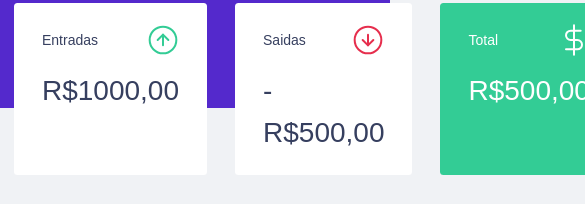
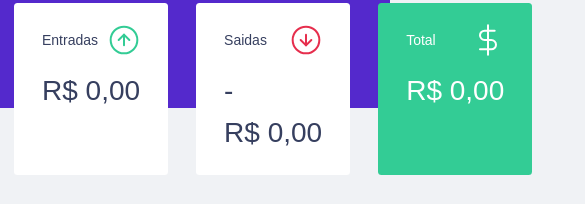
Before and after one commit to GuilhermeGonzalez/dt-money, a React (Create React App) app: page / in a window 390 px wide. Shown: the part 130-334 px from the top of the page, 585 px wide, since content can reach past the window. Built offline with nearby package versions, Linux system fonts and the light colour scheme; no server answers; what miragejs would draw is missing.

Commit message:
feat: responsive summary and created useTransaction hook

```diff
--- a/src/App.tsx
+++ b/src/App.tsx
@@ -5,7 +5,7 @@
 import { NewTransacitonModal } from './components/NewTransactionModal';
 
 import { GlobalStyle } from "./styles/global";
-import {TransactionsProvider } from './TransactionsContext';
+import {TransactionsProvider } from './hooks/useTransactions';
 
 
 Modal.setAppElement('#root');
--- a/src/components/NewTransactionModal/index.tsx
+++ b/src/components/NewTransactionModal/index.tsx
@@ -1,7 +1,5 @@
-import { FormEvent, useState, useContext } from 'react';
+import { FormEvent, useState} from 'react';
 import Modal from 'react-modal';
-import { TransactionsContext } from '../../TransactionsContext';
-import { api } from '../../services/api';
 
 import incomeImg from '../../assets/income.svg';
 import outcomeImg from '../../assets/outcome.svg';
@@ -9,6 +7,7 @@
 
 
 import { Container, TransactionTypeContainer, RadioBox } from './styles';
+import { useTransactions } from '../../hooks/useTransactions';
 
 
 interface NewTransacitonModalProps{
@@ -17,7 +16,7 @@
 }
 
 export function NewTransacitonModal ({isOpen, onRequestClose} : NewTransacitonModalProps){
-  const {createTransaction} = useContext(TransactionsContext);
+  const {createTransaction} = useTransactions();
 
   const [title, setTitle] = useState('');
   const [amount, setAmount] = useState(0);
--- a/src/components/Summary/index.tsx
+++ b/src/components/Summary/index.tsx
@@ -1,13 +1,28 @@
-import React, { useContext } from 'react';
 import incomeImg from '../../assets/income.svg'
 import outcomeImg from '../../assets/outcome.svg'
 import totalImg from '../../assets/total.svg'
-import { TransactionsContext } from '../../TransactionsContext';
+import { useTransactions } from '../../hooks/useTransactions'
 
 import { Container } from "./styles";
 
 export function Summary() {
-    const {transactions} = useContext(TransactionsContext);
+    const {transactions} = useTransactions();
+
+    const summary = transactions.reduce((acc, transaction) => {
+        if(transaction.type === 'deposit') {
+            acc.deposits += transaction.amount;
+            acc.total += transaction.amount;
+        } else {
+            acc.withdraw += transaction.amount;
+            acc.total -= transaction.amount;
+        }
+
+        return acc;
+    }, {
+        deposits:0,
+        withdraw: 0,
+        total: 0,
+    })
 
     return(
         <Container>
@@ -16,21 +31,37 @@
                     <p>Entradas</p>
                     <img src={incomeImg} alt="Entradas"/>
                 </header>
-                <strong>R$1000,00</strong>
+                <strong>
+                    {new Intl.NumberFormat('pt-BR', {
+                        style: 'currency',
+                        currency: 'BRL'
+                    }).format(summary.deposits)}
+                </strong>
             </div>
             <div>
                 <header>
                     <p>Saidas</p>
                     <img src={outcomeImg} alt="Saidas"/>
                 </header>
-                <strong>- R$500,00</strong>
+                <strong>
+                    -
+                    {new Intl.NumberFormat('pt-BR', {
+                        style: 'currency',
+                        currency: 'BRL'
+                    }).format(summary.withdraw)}
+                </strong>
             </div>
             <div className="highlight-background">
                 <header>
                     <p>Total</p>
                     <img src={totalImg} alt="Total"/>
                 </header>
-                <strong>R$500,00</strong>
+                <strong>
+                    {new Intl.NumberFormat('pt-BR', {
+                        style: 'currency',
+                        currency: 'BRL'
+                    }).format(summary.total)}
+                </strong>
             </div>
         </Container>
     );
--- a/src/components/TransactionsTable/index.tsx
+++ b/src/components/TransactionsTable/index.tsx
@@ -1,11 +1,10 @@
-import { useContext } from "react";
-import { TransactionsContext } from '../../TransactionsContext';
 import { Container } from "./styles";
 
+import { useTransactions } from '../../hooks/useTransactions';
 
 
 export function TransactionsTable() {
-    const {transactions} = useContext(TransactionsContext);
+    const {transactions} = useTransactions();
 
     return(
         <Container>
--- a/src/TransactionsContext.tsx
+++ b/src/hooks/useTransactions.tsx
@@ -1,5 +1,5 @@
-import { createContext, useEffect, useState, ReactNode } from 'react'
-import { api } from './services/api'
+import { createContext, useEffect, useState, ReactNode, useContext } from 'react'
+import { api } from '../services/api'
 
 
 interface Transaction {
@@ -32,7 +32,7 @@
 
 }
 
-export const TransactionsContext = createContext<TransactionsContextData>(
+const TransactionsContext = createContext<TransactionsContextData>(
     {} as TransactionsContextData
 );
 
@@ -64,3 +64,11 @@
         </TransactionsContext.Provider>
     );
 }
+
+
+export function useTransactions() {
+    const context = useContext(TransactionsContext);
+
+
+    return context;
+}
```
